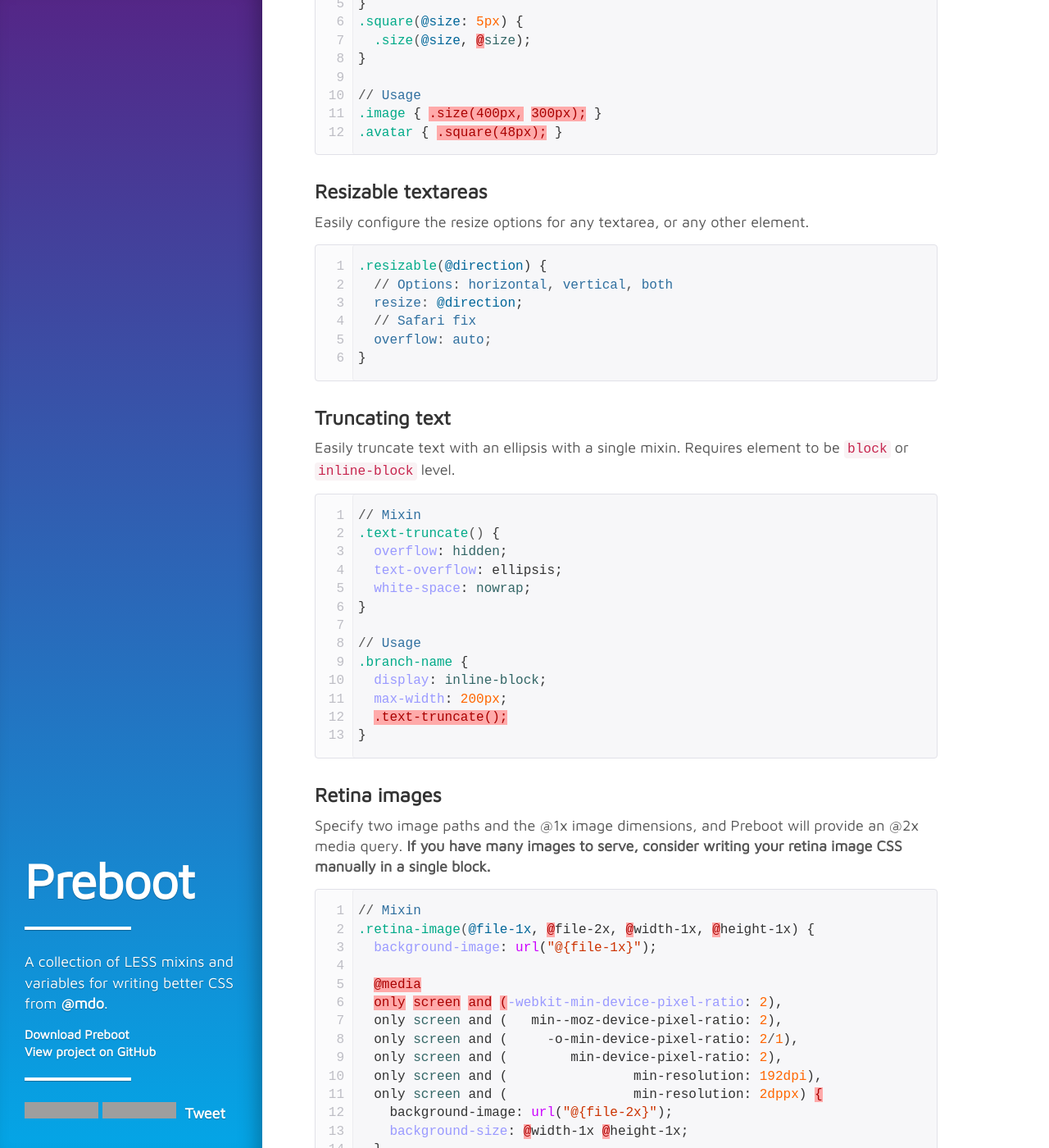
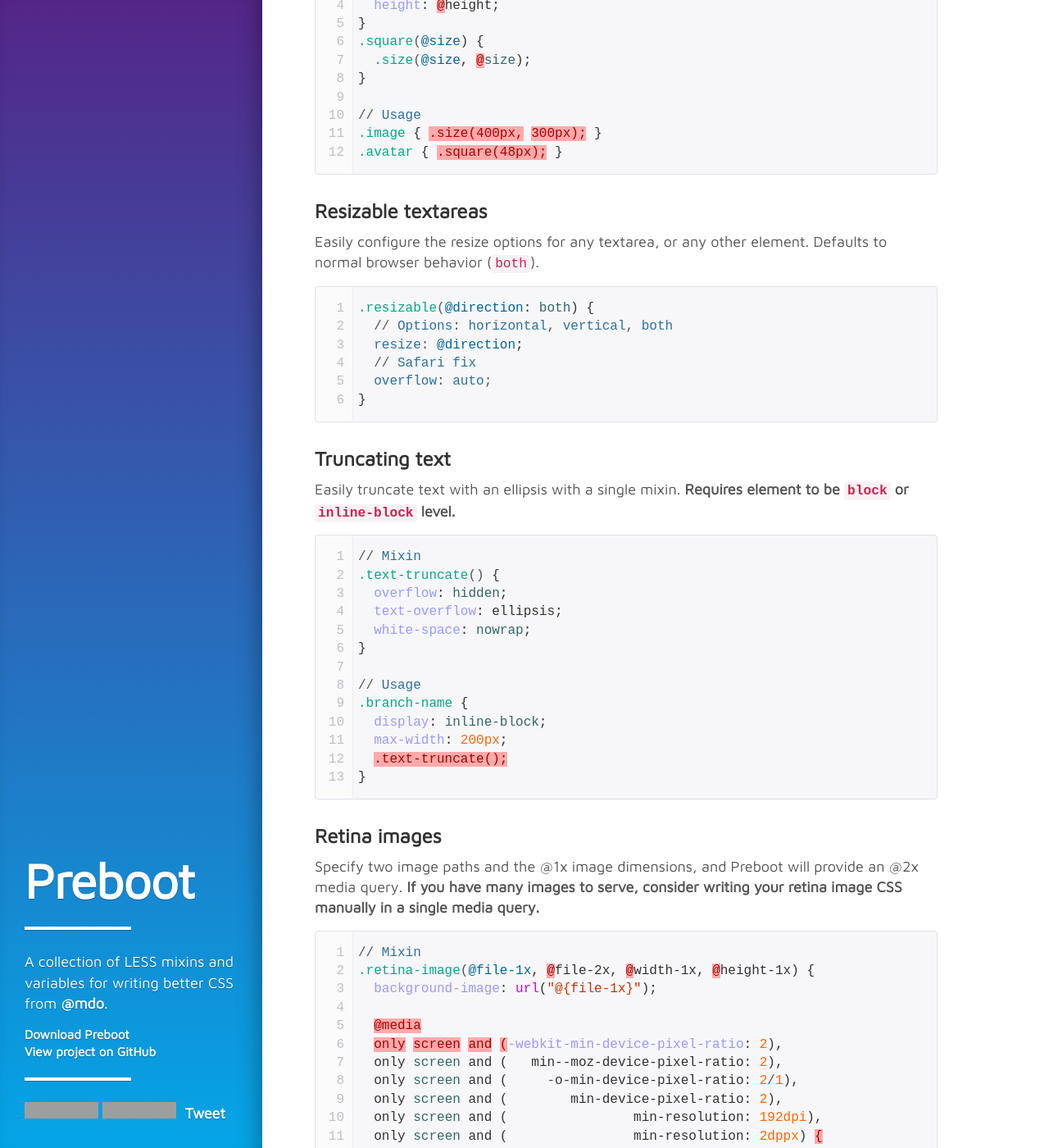
Before and after one commit to mdo/preboot, a Jekyll site: the page built from index.html, in a window 1280 px wide and 1400 px high, scrolled down 12320 px. Shown: the whole window at 82% size. Built offline with Jekyll 4.4.1, drawn with Linux system fonts in a browser that asks for light colours; comment, search, counter and statistics services are not loaded; some of the changed text lies outside the part shown; grey boxes are pictures that could not be loaded.

Commit message:
docs edits; remove initial values from .size and .square mixins

```diff
--- a/index.html
+++ b/index.html
@@ -492,7 +492,7 @@
 {% endhighlight %}
 
   <h3 id="mixins-centering">Horizontal centering</h3>
-  <p>Quickly center any element within its parent.</p>
+  <p>Quickly center any element within its parent. <strong>Requires <code>width</code> or <code>max-width</code> to be set.</strong></p>
 {% highlight css linenos %}
 // Mixin
 .center-block() {
@@ -503,6 +503,7 @@
 
 // Usage
 .container {
+  width: 940px;
   .center-block();
 }
 {% endhighlight %}
@@ -511,11 +512,11 @@
   <p>Specify the dimensions of an object more easily.</p>
 {% highlight css linenos %}
 // Mixins
-.size(@width: 5px, @height: 5px) {
+.size(@width, @height) {
   width: @width;
   height: @height;
 }
-.square(@size: 5px) {
+.square(@size) {
   .size(@size, @size);
 }
 
@@ -525,9 +526,9 @@
 {% endhighlight %}
 
   <h3 id="mixins-resizable">Resizable textareas</h3>
-  <p>Easily configure the resize options for any textarea, or any other element.</p>
+  <p>Easily configure the resize options for any textarea, or any other element. Defaults to normal browser behavior (<code>both</code>).</p>
 {% highlight css linenos %}
-.resizable(@direction) {
+.resizable(@direction: both) {
   // Options: horizontal, vertical, both
   resize: @direction;
   // Safari fix
@@ -536,7 +537,7 @@
 {% endhighlight %}
 
   <h3 id="mixins-truncating">Truncating text</h3>
-  <p>Easily truncate text with an ellipsis with a single mixin. Requires element to be <code>block</code> or <code>inline-block</code> level.</p>
+  <p>Easily truncate text with an ellipsis with a single mixin. <strong>Requires element to be <code>block</code> or <code>inline-block</code> level.</strong></p>
 {% highlight css linenos %}
 // Mixin
 .text-truncate() {
@@ -554,7 +555,7 @@
 {% endhighlight %}
 
   <h3 id="mixins-retina-images">Retina images</h3>
-  <p>Specify two image paths and the @1x image dimensions, and Preboot will provide an @2x media query. <strong>If you have many images to serve, consider writing your retina image CSS manually in a single block.</strong></p>
+  <p>Specify two image paths and the @1x image dimensions, and Preboot will provide an @2x media query. <strong>If you have many images to serve, consider writing your retina image CSS manually in a single media query.</strong></p>
 {% highlight css linenos %}
 // Mixin
 .retina-image(@file-1x, @file-2x, @width-1x, @height-1x) {
--- a/less/preboot.less
+++ b/less/preboot.less
@@ -366,11 +366,11 @@
 }
 
 // Sizing shortcuts
-.size(@width: 5px, @height: 5px) {
+.size(@width, @height) {
   width: @width;
   height: @height;
 }
-.square(@size: 5px) {
+.square(@size) {
   .size(@size, @size);
 }
 
```
